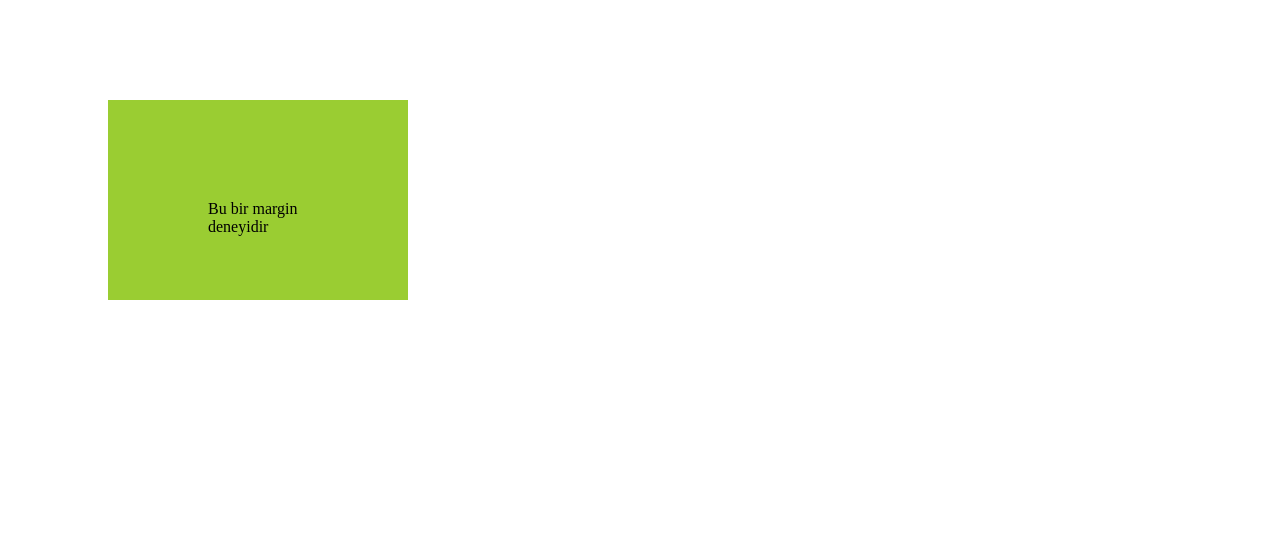
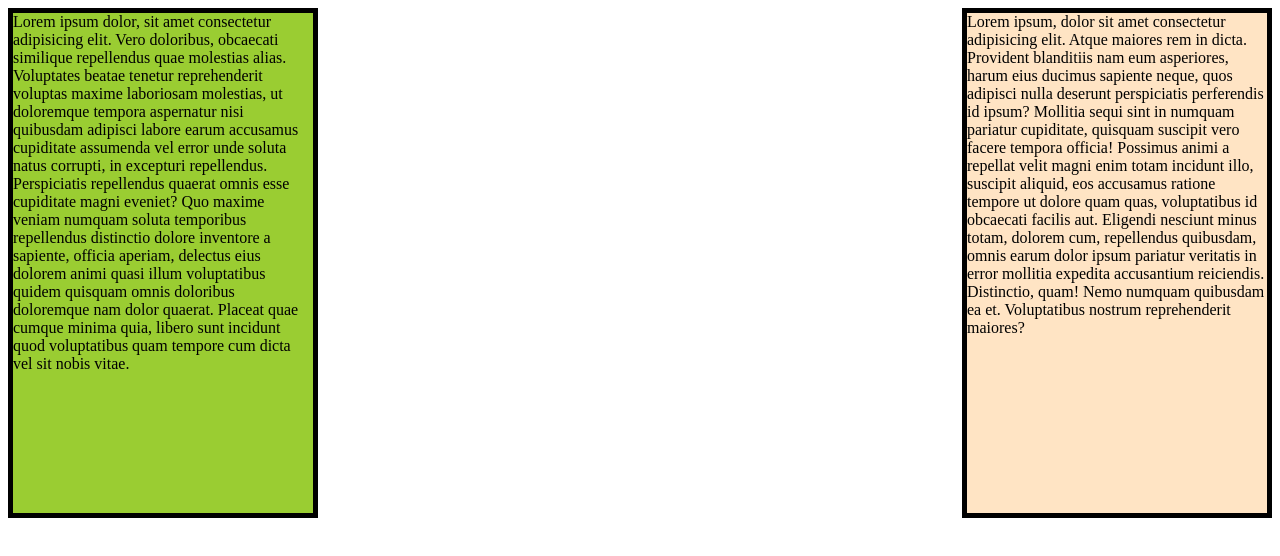
Before and after one commit to SelimKutuk/HTML-CSS-DERSI-KHAIHL, a plain HTML site: page html/margin.html in a window 1280 px wide. Drawn offline with Linux system fonts and the light colour scheme.

Commit message:
modified:   css/style.css 	modified:   html/margin.html

```diff
--- a/css/style.css
+++ b/css/style.css
@@ -56,17 +56,7 @@ h1 {
 }
 
 /* MARGİN ÖZELLİKLERİ */
-div {
-    /* Genişlik */
-    width:300px  ;
-    /* Yükseklik */
-    height: 200px;
-    /*Arka plan rengi*/
-    background-color: yellowgreen;
-    margin-top:100px;
-    margin-left:100px;
-    margin: 100px;
-}
+
 /*Padding Özellikleri */
 p {
 
@@ -77,3 +67,27 @@ p {
     /* PADDİNG TEK YAZILIŞ*/
     padding: 100px;
 }
+.box-1 {
+     /* Genişlik */
+     width:300px  ;
+     /* Yükseklik */
+     height: 500px;
+     /*Arka plan rengi*/
+     background-color: yellowgreen;
+
+     border: 5px black solid;
+     overflow:hidden;
+     text-overflow: ellipsis;
+     display: inline-block;
+}
+.box-2 {
+    width: 300px;
+    height: 500px;
+    background-color: bisque;
+    border: 5px solid black;
+    overflow: hidden;
+    text-overflow: ellipsis;
+    display: inline-block;
+    /*float feauters*/
+    float: right;
+}
--- a/html/margin.html
+++ b/html/margin.html
@@ -1,5 +1,6 @@
 <!DOCTYPE html>
 <html lang="en">
+
 <head>
     <meta charset="UTF-8">
     <meta http-equiv="X-UA-Compatible" content="IE=edge">
@@ -7,7 +8,25 @@
     <title>Margin Example</title>
     <link rel="stylesheet" href="../css/style.css">
 </head>
+
 <body>
-    <div> <p>Bu bir margin deneyidir</p> </div>
+    <div class="box-1"> Lorem ipsum dolor, sit amet consectetur adipisicing elit. Vero doloribus, obcaecati similique repellendus quae
+        molestias alias. Voluptates beatae tenetur reprehenderit voluptas maxime laboriosam molestias, ut doloremque
+        tempora aspernatur nisi quibusdam adipisci labore earum accusamus cupiditate assumenda vel error unde soluta
+        natus corrupti, in excepturi repellendus. Perspiciatis repellendus quaerat omnis esse cupiditate magni eveniet?
+        Quo maxime veniam numquam soluta temporibus repellendus distinctio dolore inventore a sapiente, officia aperiam,
+        delectus eius dolorem animi quasi illum voluptatibus quidem quisquam omnis doloribus doloremque nam dolor
+        quaerat. Placeat quae cumque minima quia, libero sunt incidunt quod voluptatibus quam tempore cum dicta vel sit
+        nobis vitae. </div>
+    <div class="box-2">
+        Lorem ipsum, dolor sit amet consectetur adipisicing elit. Atque maiores rem in dicta. Provident blanditiis nam
+        eum asperiores, harum eius ducimus sapiente neque, quos adipisci nulla deserunt perspiciatis perferendis id
+        ipsum? Mollitia sequi sint in numquam pariatur cupiditate, quisquam suscipit vero facere tempora officia!
+        Possimus animi a repellat velit magni enim totam incidunt illo, suscipit aliquid, eos accusamus ratione tempore
+        ut dolore quam quas, voluptatibus id obcaecati facilis aut. Eligendi nesciunt minus totam, dolorem cum,
+        repellendus quibusdam, omnis earum dolor ipsum pariatur veritatis in error mollitia expedita accusantium
+        reiciendis. Distinctio, quam! Nemo numquam quibusdam ea et. Voluptatibus nostrum reprehenderit maiores?
+    </div>
 </body>
+
 </html>
```
